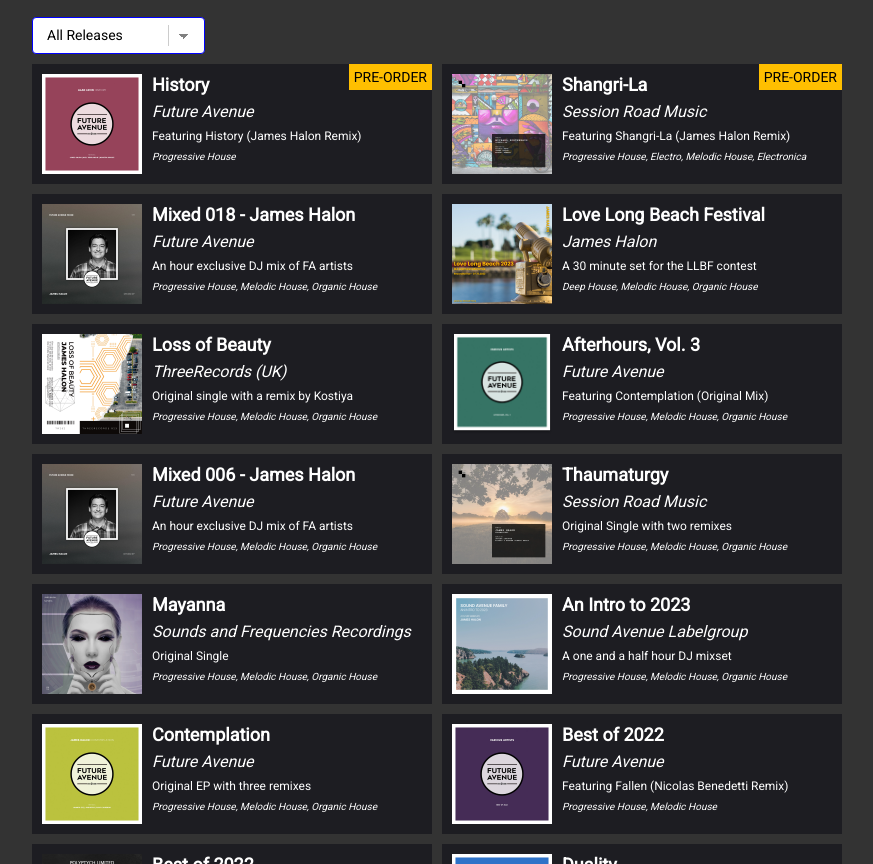
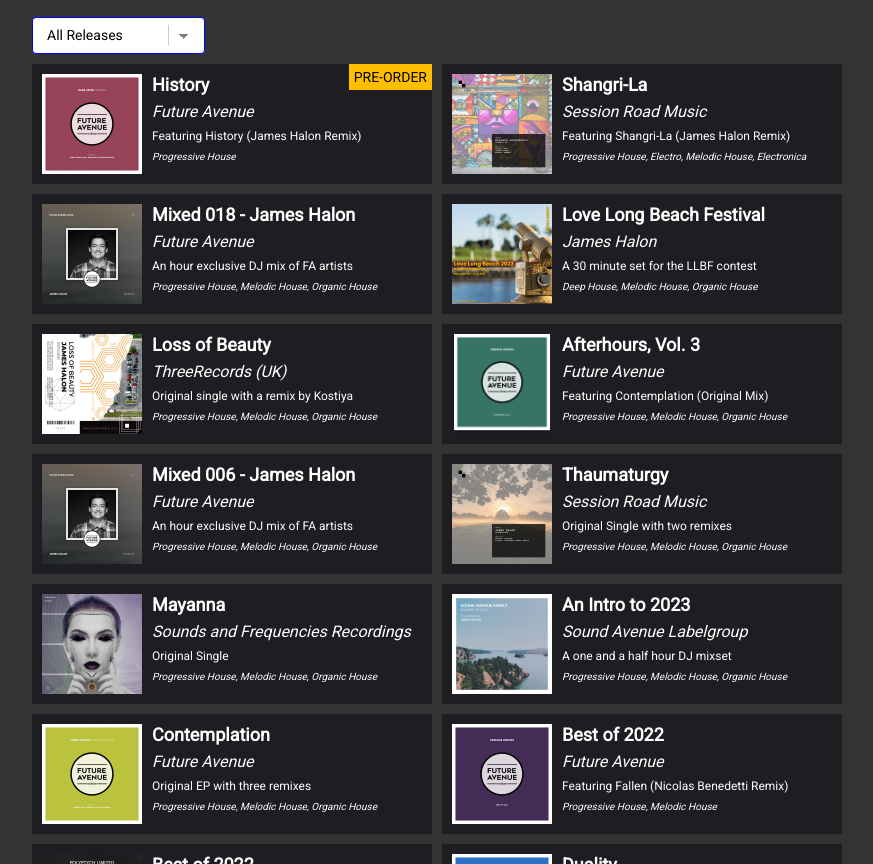
Before and after one commit to jameshalon/jameshalon.github.io, a plain HTML site: page index.html in a window 1280 px wide. Shown: the part 1284-2148 px from the top of the page, without its empty margins (28-901 px from the left). Drawn offline with Linux system fonts and the light colour scheme.

Commit message:
release shangri-la

```diff
--- a/index.html
+++ b/index.html
@@ -166,7 +166,7 @@
             <div class="release-tags">Progressive House</div>
           </div>
         </a>
-        <a class="release release-remixes preorder" href="https://www.beatport.com/release/shangri-la/4237450" target="_blank">
+        <a class="release release-remixes" href="https://jameshalon.fanlink.to/shangri-la" target="_blank">
           <div class="release-cover shangri-la-cover"></div>
           <div class="release-details">
             <div class="release-title xtra-small">Shangri-La</div>
```
